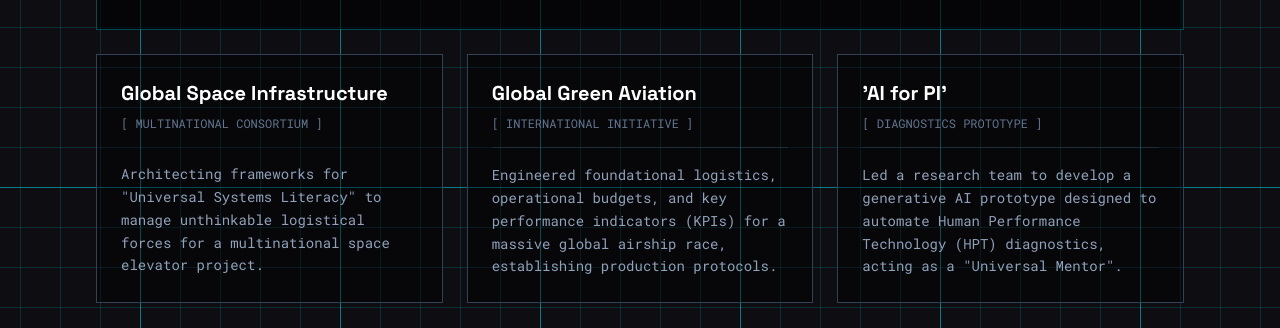
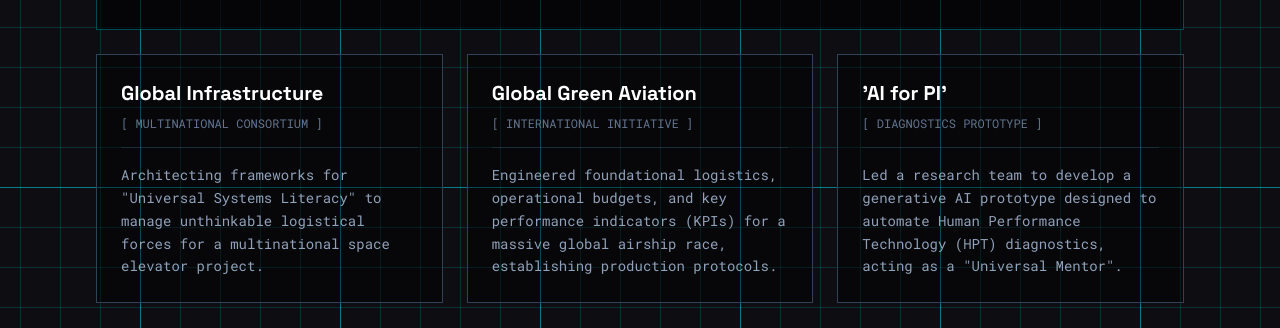
Before and after one commit to karlanddone/kd-personal-website, a website built with Vite: page index.html in a window 1280 px wide. Shown: the part 3268-3596 px from the top of the page. Built offline with nearby package versions, Linux system fonts and the light colour scheme.

Commit message:
Shorten card 1 title to prevent wrapping and add missing border

```diff
--- a/index.html
+++ b/index.html
@@ -351,11 +351,11 @@
             <div
               class="border border-slate-700 bg-black/40 p-6 flex flex-col h-full hover:bg-black hover:border-neon-pink transition-colors duration-300 group fade-in-section trans-delay-200">
               <h3 class="text-xl font-heading font-bold text-white mb-2 group-hover:text-neon-pink transition-colors">
-                Global Space Infrastructure</h3>
+                Global Infrastructure</h3>
               <span class="text-slate-500 font-mono text-[10px] md:text-xs block mb-4 uppercase">[ MULTINATIONAL
                 CONSORTIUM ]</span>
               <p
-                class="text-sm text-slate-400 font-mono leading-relaxed group-hover:text-slate-300 transition-colors pt-4">
+                class="text-sm text-slate-400 font-mono leading-relaxed group-hover:text-slate-300 transition-colors pt-4 border-t border-slate-700/50">
                 Architecting frameworks for "Universal Systems Literacy" to manage unthinkable logistical forces for a
                 multinational space elevator project.
               </p>
```
